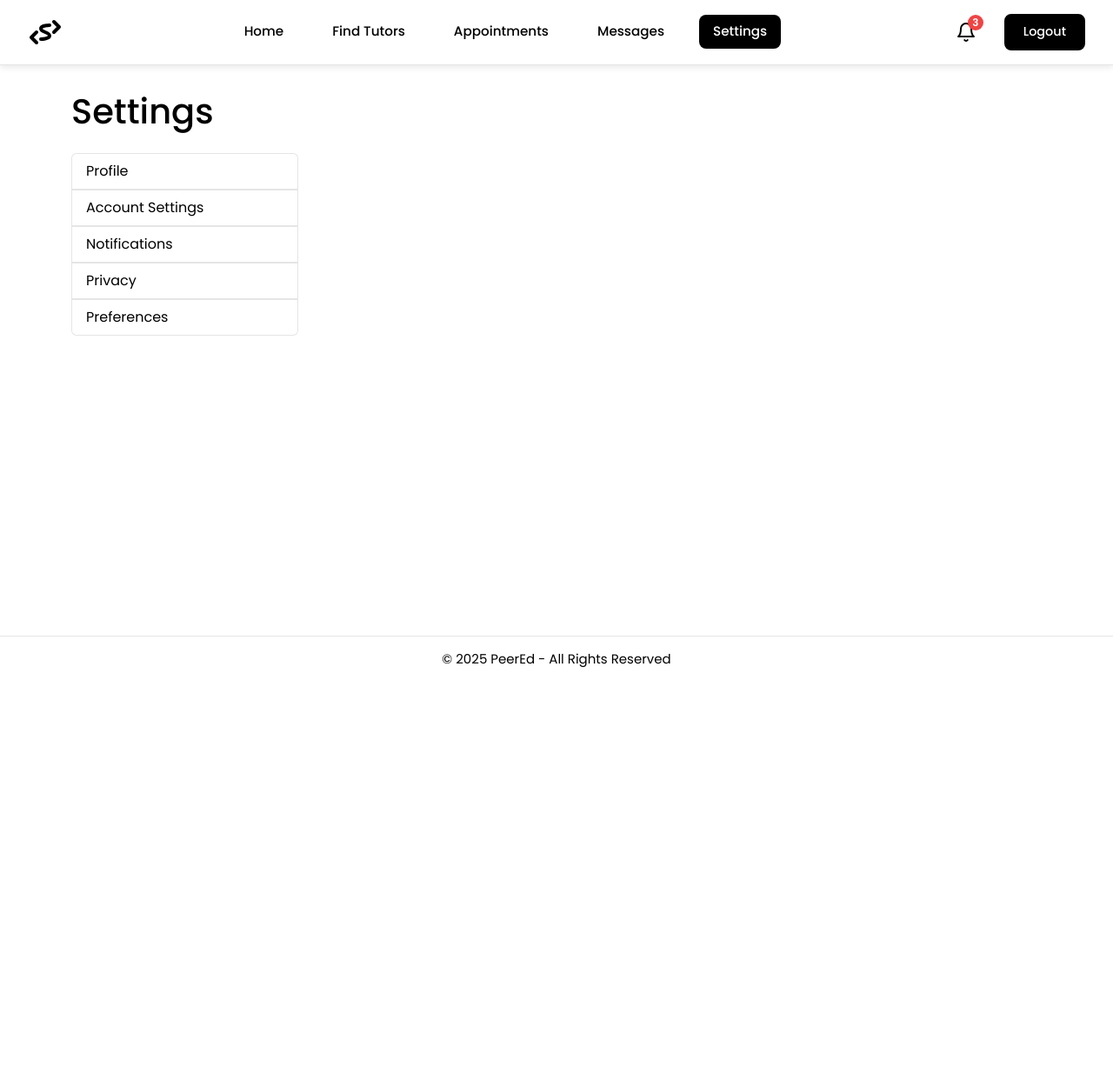
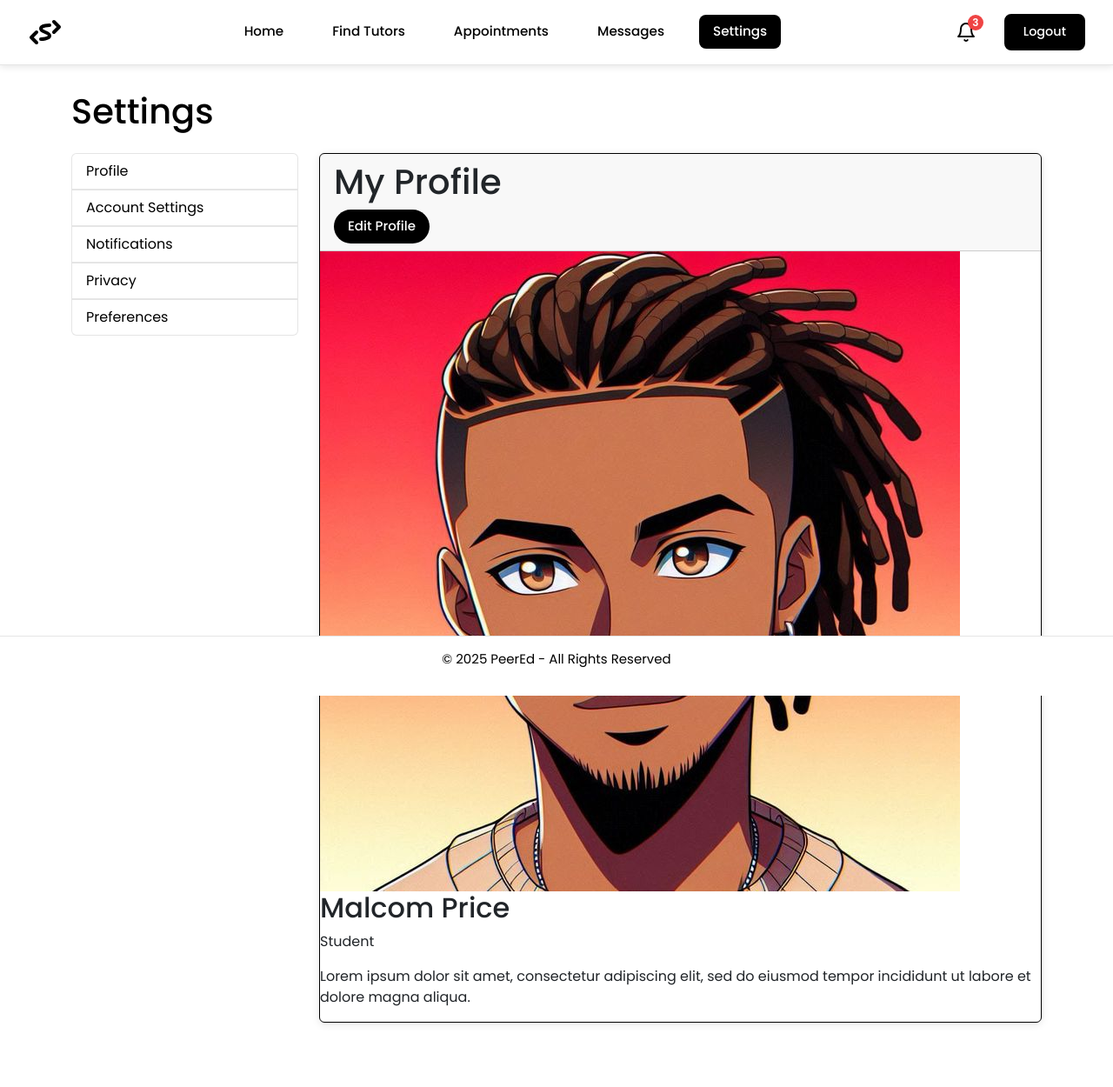
Before and after one commit to baaba-midnight/peerTutorApp, a PHP site: page /views/settings/settings.php in a window 1280 px wide, after a click on "Profile". Shown: the whole page at 87% size. Before the commit the page ends 767 px from the top, so only its background shows below. Run offline with PHP 8.4, Linux system fonts and the light colour scheme.

Commit message:
Refactor settings page layout and enhance profile tab with user information and edit functionality. Improve code readability by consolidating HTML structure.

```diff
--- a/views/settings/settings.php
+++ b/views/settings/settings.php
@@ -21,28 +21,41 @@
             <h1 class="mb-4">Settings</h1>
 
             <div class="row">
-                <div class="col-md-3 ">
+                <div class="col-md-3">
                     <div class="list-group">
-                        <a href="#profile" class="list-group-item list-group-item-action" data-bs-toggle="list">
-                            Profile
-                        </a>
-                        <a href="#account" class="list-group-item list-group-item-action active" data-bs-toggle="list">
-                            Account Settings
-                        </a>
-                        <a href="#notifications" class="list-group-item list-group-item-action" data-bs-toggle="list">
-                            Notifications
-                        </a>
-                        <a href="#privacy" class="list-group-item list-group-item-action" data-bs-toggle="list">
-                            Privacy
-                        </a>
-                        <a href="#preferences" class="list-group-item list-group-item-action" data-bs-toggle="list">
-                            Preferences
-                        </a>
+                        <a href="#profile" class="list-group-item list-group-item-action" data-bs-toggle="list">Profile</a>
+                        <a href="#account" class="list-group-item list-group-item-action active" data-bs-toggle="list">Account Settings</a>
+                        <a href="#notifications" class="list-group-item list-group-item-action" data-bs-toggle="list">Notifications</a>
+                        <a href="#privacy" class="list-group-item list-group-item-action" data-bs-toggle="list">Privacy</a>
+                        <a href="#preferences" class="list-group-item list-group-item-action" data-bs-toggle="list">Preferences</a>
                     </div>
                 </div>
 
                 <div class="col-md-9">
                     <div class="tab-content">
+                        <!-- Profile Tab -->
+                        <div class="tab-pane fade" id="profile">
+                            <div class="card">
+                                <div class="card-header">
+                                    <h1 class="profile-title">My Profile</h1>
+                                    <button class="edit-button" data-bs-toggle="modal" data-bs-target="#editProfileModal">Edit Profile</button>
+                                </div>
+                                <div class="profile-content">
+                                    <div class="profile-image">
+                                        <img id="profileImage" src="../../assets/images/man-1.jpg" alt="Profile Picture">
+                                    </div>
+                                    <div class="profile-info">
+                                        <h2 class="profile-name" id="profileName">Malcom Price</h2>
+                                        <p class="profile-role" id="profileRole">Student</p>
+                                    </div>
+                                </div>
+                                <p class="profile-bio" id="profileBio">
+                                    Lorem ipsum dolor sit amet, consectetur adipiscing elit, sed do eiusmod tempor incididunt ut labore et dolore magna aliqua.
+                                </p>
+                            </div>
+                        </div>
+
+                        <!-- Account Settings Tab -->
                         <div class="tab-pane fade show active" id="account">
                             <div class="card">
                                 <div class="card-body">
@@ -70,6 +83,7 @@
                             </div>
                         </div>
 
+                        <!-- Notifications Tab -->
                         <div class="tab-pane fade" id="notifications">
                             <div class="card">
                                 <div class="card-body">
@@ -78,25 +92,19 @@
                                         <div class="mb-3">
                                             <div class="form-check form-switch">
                                                 <input class="form-check-input" type="checkbox" id="emailNotifications" checked>
-                                                <label class="form-check-label" for="emailNotifications">
-                                                    Email Notifications
-                                                </label>
+                                                <label class="form-check-label" for="emailNotifications">Email Notifications</label>
                                             </div>
                                         </div>
                                         <div class="mb-3">
                                             <div class="form-check form-switch">
                                                 <input class="form-check-input" type="checkbox" id="appointmentReminders" checked>
-                                                <label class="form-check-label" for="appointmentReminders">
-                                                    Appointment Reminders
-                                                </label>
+                                                <label class="form-check-label" for="appointmentReminders">Appointment Reminders</label>
                                             </div>
                                         </div>
                                         <div class="mb-3">
                                             <div class="form-check form-switch">
                                                 <input class="form-check-input" type="checkbox" id="messageNotifications" checked>
-                                                <label class="form-check-label" for="messageNotifications">
-                                                    Message Notifications
-                                                </label>
+                                                <label class="form-check-label" for="messageNotifications">Message Notifications</label>
                                             </div>
                                         </div>
                                         <button type="submit" class="btn btn-primary">Save Changes</button>
@@ -105,6 +113,7 @@
                             </div>
                         </div>
 
+                        <!-- Privacy Tab -->
                         <div class="tab-pane fade" id="privacy">
                             <div class="card">
                                 <div class="card-body">
@@ -113,17 +122,13 @@
                                         <div class="mb-3">
                                             <div class="form-check form-switch">
                                                 <input class="form-check-input" type="checkbox" id="profileVisibility" checked>
-                                                <label class="form-check-label" for="profileVisibility">
-                                                    Public Profile
-                                                </label>
+                                                <label class="form-check-label" for="profileVisibility">Public Profile</label>
                                             </div>
                                         </div>
                                         <div class="mb-3">
                                             <div class="form-check form-switch">
                                                 <input class="form-check-input" type="checkbox" id="showOnlineStatus" checked>
-                                                <label class="form-check-label" for="showOnlineStatus">
-                                                    Show Online Status
-                                                </label>
+                                                <label class="form-check-label" for="showOnlineStatus">Show Online Status</label>
                                             </div>
                                         </div>
                                         <button type="submit" class="btn btn-primary">Save Changes</button>
@@ -132,6 +137,7 @@
                             </div>
                         </div>
 
+                        <!-- Preferences Tab -->
                         <div class="tab-pane fade" id="preferences">
                             <div class="card">
                                 <div class="card-body">
@@ -169,11 +175,9 @@
 
     <script src="https://cdn.jsdelivr.net/npm/bootstrap@5.3.3/dist/js/bootstrap.bundle.min.js"></script>
     <script>
-        // Handle form submissions
         document.querySelectorAll('form').forEach(form => {
             form.addEventListener('submit', (e) => {
                 e.preventDefault();
-                // Add AJAX call to save settings
                 alert('Settings saved successfully!');
             });
         });
```
